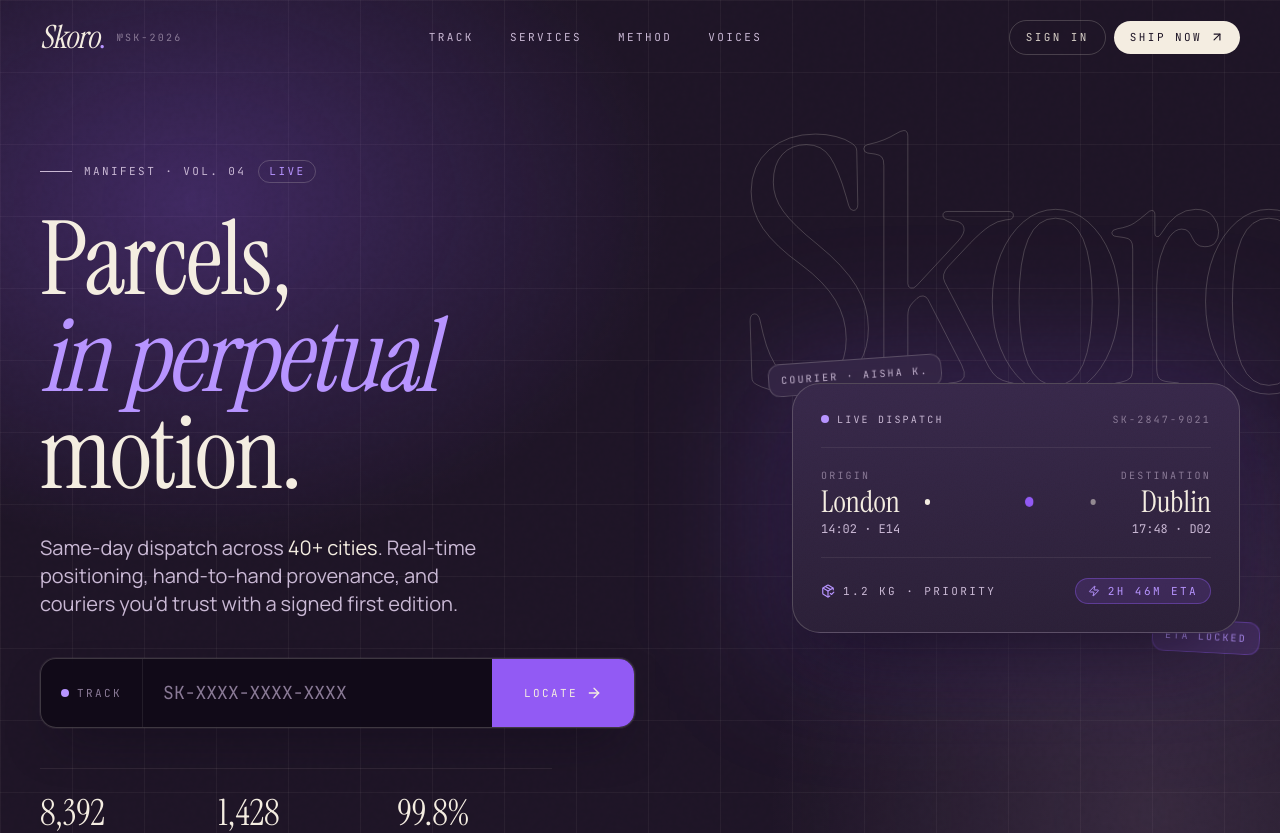
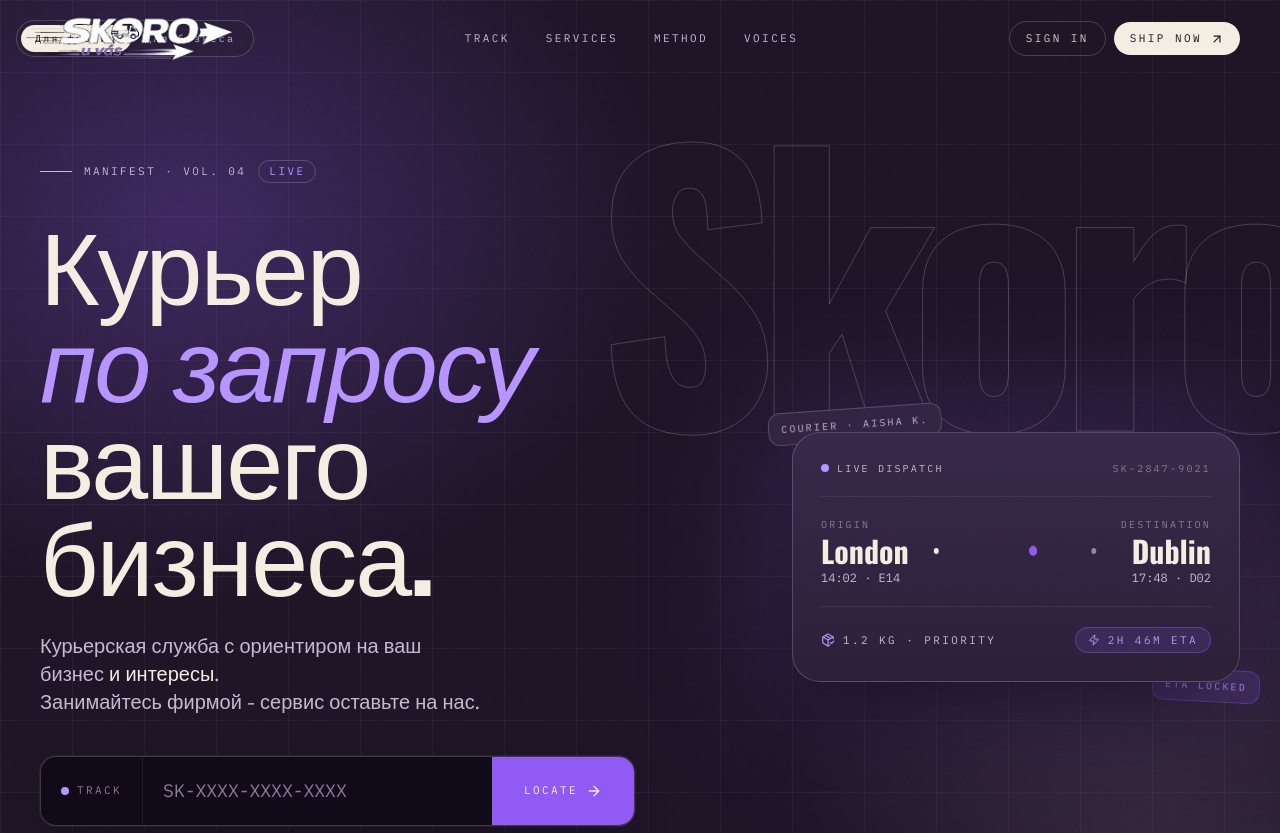
Before and after one commit to aske3t/skoro_web, a Next.js app: page / in a window 1280 px wide. Shown: the top 833 px of the page. Built offline with nearby package versions, Linux system fonts and the light colour scheme.

Commit message:
new layout option

```diff
--- a/src/app/layout.tsx
+++ b/src/app/layout.tsx
@@ -1,25 +1,26 @@
 import type { Metadata } from "next";
-import { Instrument_Serif, Manrope, JetBrains_Mono } from "next/font/google";
+import { Barlow_Condensed, Space_Grotesk, IBM_Plex_Mono, Oswald } from "next/font/google";
 import Navbar from "@/components/layout/Navbar";
 import Footer from "@/components/layout/Footer";
 import "./globals.css";
 
-const display = Instrument_Serif({
+const display = Oswald ({
   subsets: ["latin"],
-  weight: ["400"],
-  style: ["normal", "italic"],
+  weight: ["700"],
+  style: ["normal"],
   variable: "--font-display",
   display: "swap",
 });
 
-const body = Manrope({
+const body = Space_Grotesk({
   subsets: ["latin"],
   variable: "--font-body",
   display: "swap",
 });
 
-const mono = JetBrains_Mono({
+const mono = IBM_Plex_Mono({
   subsets: ["latin"],
+  weight: ["400", "500", "600"],
   variable: "--font-mono",
   display: "swap",
 });
--- a/src/components/layout/Navbar.tsx
+++ b/src/components/layout/Navbar.tsx
@@ -3,6 +3,7 @@
 import Link from "next/link";
 import { ArrowUpRight, Menu, X } from "lucide-react";
 import { useEffect, useState } from "react";
+import Image from "next/image"
 
 const links = [
   { href: "/tracking", label: "Track" },
@@ -11,9 +12,12 @@ const links = [
   { href: "/#reviews", label: "Voices" },
 ];
 
+type Audience = "personal" | "business";
+
 export default function Navbar() {
   const [open, setOpen] = useState(false);
   const [scrolled, setScrolled] = useState(false);
+  const [audience, setAudience] = useState<Audience>("personal");
 
   useEffect(() => {
     const onScroll = () => setScrolled(window.scrollY > 20);
@@ -30,17 +34,37 @@ export default function Navbar() {
           : "border-b border-transparent"
       }`}
     >
-      <div className="mx-auto flex max-w-[1400px] items-center justify-between gap-6 px-5 py-4 md:px-10 md:py-5">
-        {/* Wordmark */}
-        <Link href="/" className="group flex items-center gap-3">
-          <span className="font-display text-[28px] italic leading-none tracking-tight text-ink md:text-[32px]">
-            Skoro
-            <span className="not-italic text-brand-glow">.</span>
-          </span>
-          <span className="hidden font-mono text-[10px] uppercase tracking-label text-ink-dim md:block">
-            №SK-2026
-          </span>
-        </Link>
+      {/* Wordmark — absolutely positioned, outside the centered flex row */}
+      <Link href="/" className="group absolute left-4 md:left-6 top-1/2 -translate-y-1/2 flex items-center gap-3 z-10">
+        <Image src="/images/home/skoro_cropped.png" alt="Skoro" width={220} height={56} priority className="h-10 w-auto md:h-12" />
+      </Link>
+
+      <div className="mx-auto flex max-w-[1400px] items-center justify-between gap-6 pl-2 pr-5 py-4 md:pl-4 md:pr-10 md:py-5">
+        {/* Audience toggle — holds the slot where the logo used to sit in flex */}
+        <div className="hidden items-center rounded-full border border-hairline-strong bg-bg-soft/60 p-1 font-mono text-[10px] uppercase tracking-label md:flex">
+          <button
+            onClick={() => setAudience("personal")}
+            className={`rounded-full px-3.5 py-1.5 transition ${
+              audience === "personal"
+                ? "bg-ink text-bg"
+                : "text-ink-muted hover:text-ink"
+            }`}
+          >
+            Для физлиц
+          </button>
+          <button
+            onClick={() => setAudience("business")}
+            className={`rounded-full px-3.5 py-1.5 transition ${
+              audience === "business"
+                ? "bg-ink text-bg"
+                : "text-ink-muted hover:text-ink"
+            }`}
+          >
+            Для бизнеса
+          </button>
+        </div>
+        {/* Mobile spacer — keeps layout balanced when toggle is hidden */}
+        <div aria-hidden className="h-10 w-[150px] md:hidden" />
 
         {/* Desktop nav */}
         <nav className="hidden md:block">
--- a/src/components/sections/HeroTracking.tsx
+++ b/src/components/sections/HeroTracking.tsx
@@ -45,19 +45,18 @@ export default function HeroTracking() {
 
           {/* Editorial headline */}
           <h1 className="mt-7 font-display text-[clamp(3rem,8vw,6.5rem)] font-normal leading-[0.95] tracking-[-0.02em] text-ink">
-            Parcels,
+            Курьер
             <br />
-            <span className="italic text-brand-glow">in perpetual</span>
+            <span className="italic text-brand-glow">по запросу</span>
             <br />
-            motion.
+            вашего бизнеса.
           </h1>
 
           {/* Sub-copy */}
           <p className="mt-8 max-w-md text-lg leading-relaxed text-ink-muted md:text-xl">
-            Same-day dispatch across&nbsp;
-            <span className="text-ink">40+ cities</span>. Real-time positioning,
-            hand-to-hand provenance, and couriers you'd trust with a signed
-            first&nbsp;edition.
+            Курьерская служба с ориентиром на ваш бизнес&nbsp;
+            <span className="text-ink">и интересы</span>.<p>
+              </p>Занимайтесь фирмой - сервис оставьте на нас.
           </p>
 
           {/* Console tracking input */}
--- a/tailwind.config.ts
+++ b/tailwind.config.ts
@@ -33,7 +33,7 @@ export default {
         },
       },
       fontFamily: {
-        display: ["var(--font-display)", "ui-serif", "Georgia", "serif"],
+        display: ["var(--font-display)", "Impact", "ui-sans-serif", "sans-serif"],
         body: ["var(--font-body)", "ui-sans-serif", "system-ui", "sans-serif"],
         mono: ["var(--font-mono)", "ui-monospace", "SFMono-Regular", "monospace"],
       },
```
Also changed, not shown: public/images/home/skoro_cropped.png (added).
